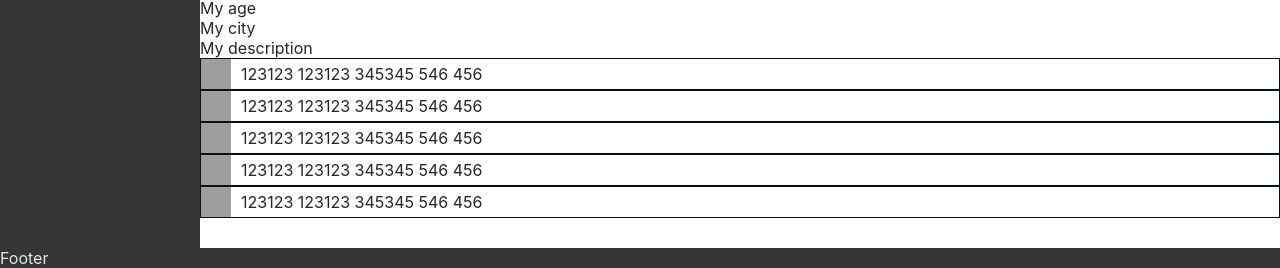
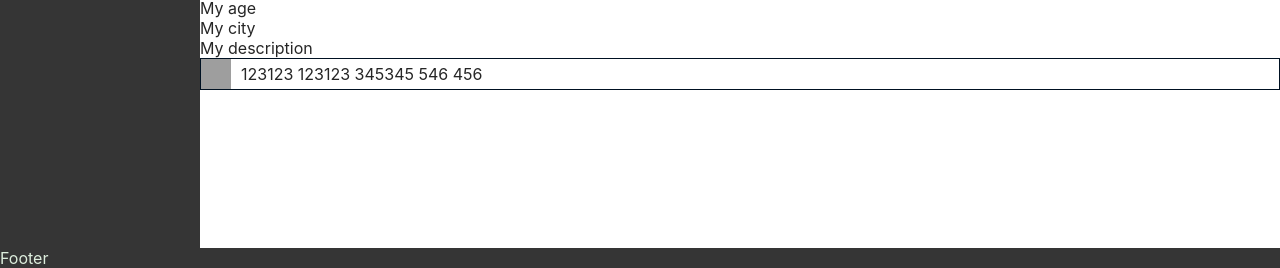
Before and after one commit to snizhko/react-01, a React (Create React App) app: page / in a window 1280 px wide. Shown: the part 482-750 px from the top of the page. Built offline with nearby package versions, Linux system fonts and the light colour scheme; grey boxes are pictures that could not be loaded.

Commit message:
15 - remove extra post items

```diff
--- a/src/components/Profile/MyPosts/MyPosts.jsx
+++ b/src/components/Profile/MyPosts/MyPosts.jsx
@@ -7,10 +7,6 @@ const MyPosts = () => {
       <div className={s.post}></div>
       <div className={s.list}>
         <PostItem />
-        <PostItem />
-        <PostItem />
-        <PostItem />
-        <PostItem />
       </div>
     </div>
   );
```
